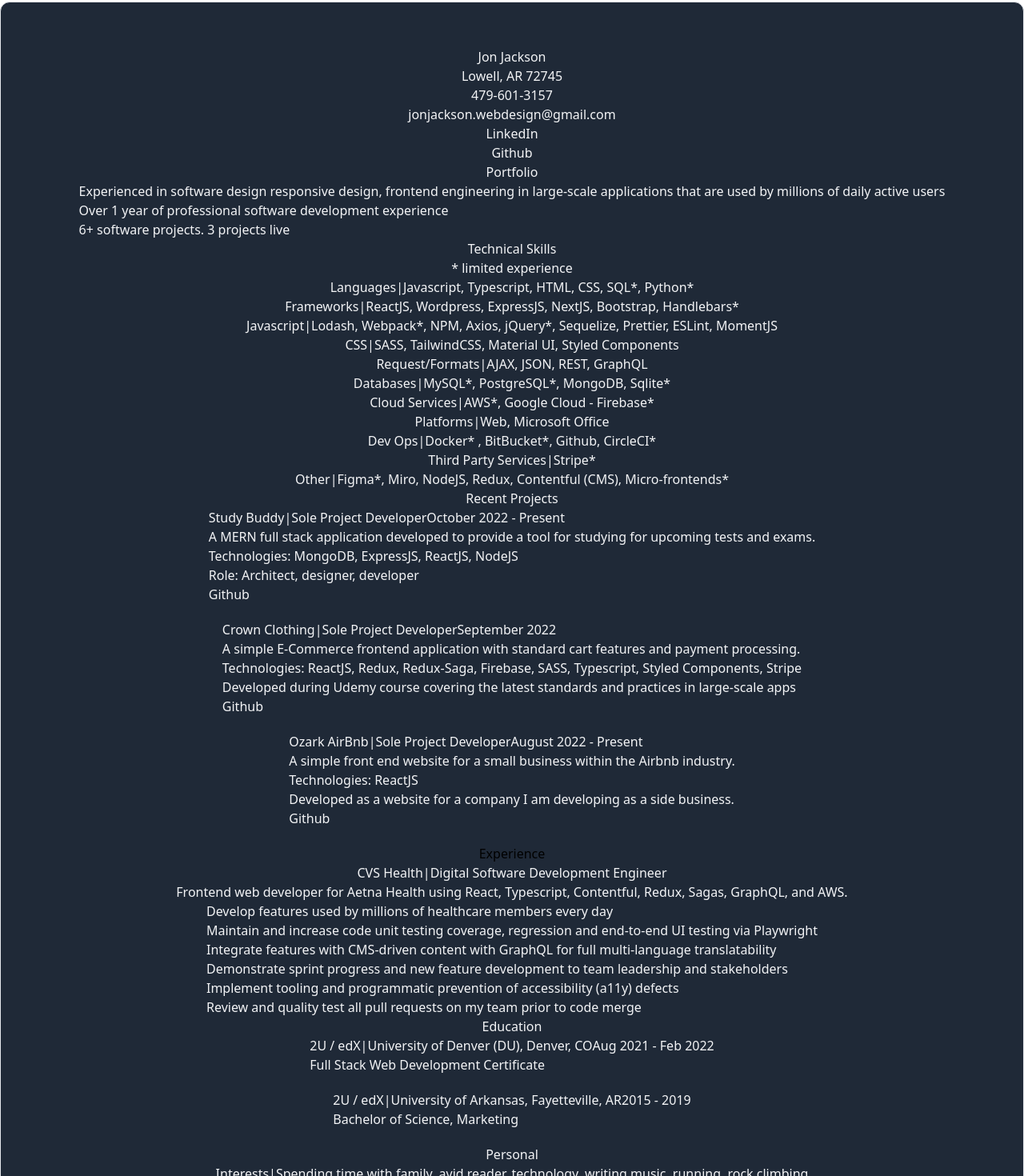
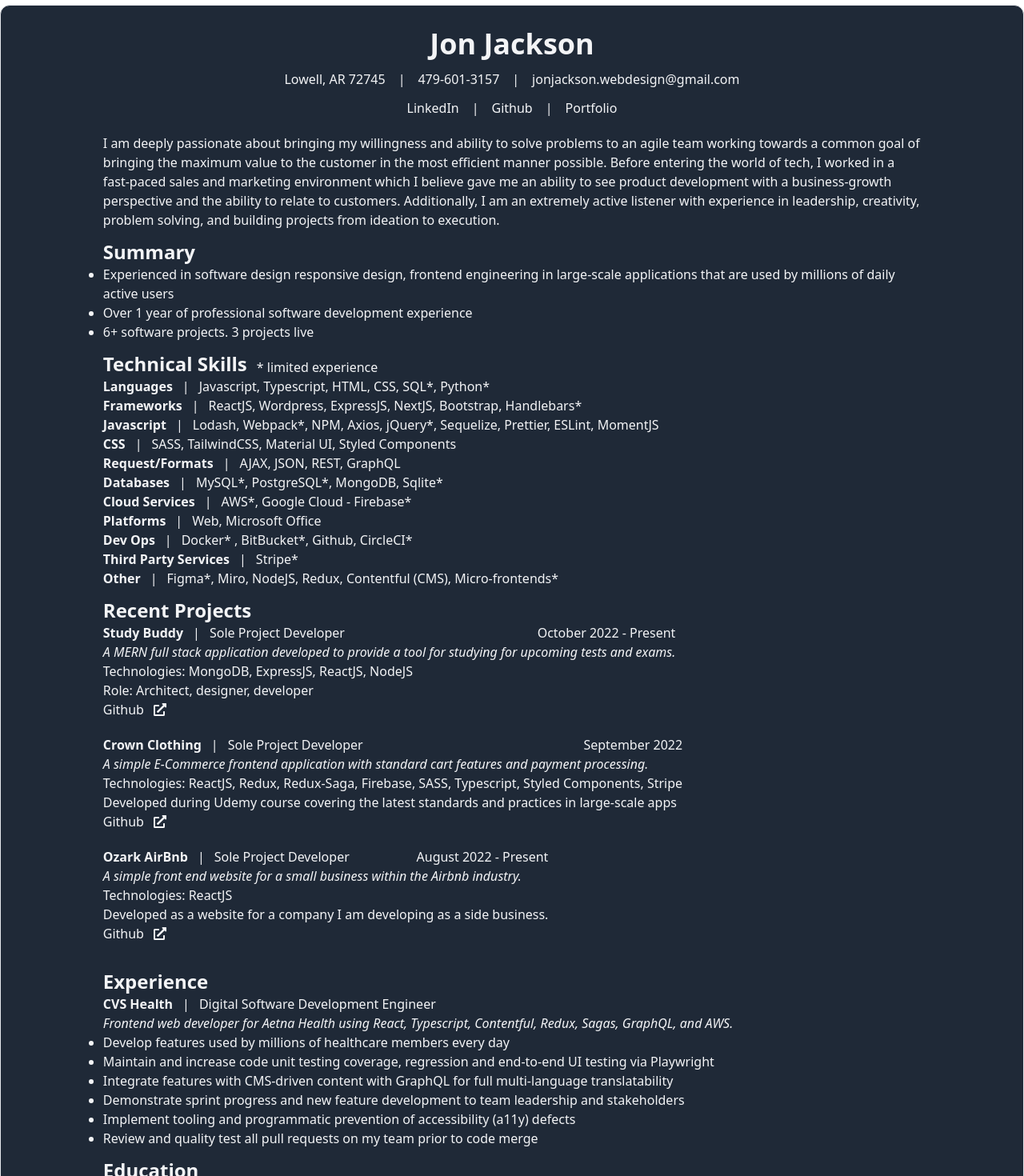
Before and after one commit to jonteal/jt-portfolio-2023, a React (Vite) app: page /resume in a window 1280 px wide. Shown: the part 235-1705 px from the top of the page at 80% size. Built offline with nearby package versions, Linux system fonts and the light colour scheme.

Commit message:
updated some styling. Still needs work

```diff
--- a/src/pages/Resume/Resume.jsx
+++ b/src/pages/Resume/Resume.jsx
@@ -1,41 +1,77 @@
 import ResumePdf from "../../assets/images/resume.pdf";
+import { FaExternalLinkAlt } from "react-icons/fa";
 
 import "./resume.css";
 
 const Resume = () => {
   return (
     <div className="resume-container">
-      <h1 className="text-black text-lg font-bold p-2">Resume</h1>
+      <h1 className="text-black text-2xl font-bold p-2">Resume</h1>
       <a
+        rel="noreferrer noopener"
+        target="_blank"
         className="transform transition duration-500 hover:text-gray-100 hover:scale-110 hover:bg-cyan-700 flex justify-center items-center mt-0 mb-5 py-5 text-gray-800 bg-gray-100 p-5 border rounded-xl w-60"
         href={ResumePdf}
       >
         Download
       </a>
 
-      <div className="border w-screen m-3 rounded-xl flex flex-col items-center bg-gray-800 p-14">
-        <h1 className="text-gray-100">Jon Jackson</h1>
+      <div className="resume-body-container border w-screen m-3 rounded-xl flex flex-col items-center bg-gray-800 pt-7">
+        <h1 className="text-gray-100 text-4xl font-bold mb-3">Jon Jackson</h1>
+
+        <div className="personal-info-container mb-3">
           <p className="text-gray-100">Lowell, AR 72745</p>
+          <span className="text-gray-100 ml-4 mr-4 vertical-bar">|</span>
+
           <p className="text-gray-100">479-601-3157</p>
+          <span className="text-gray-100 ml-4 mr-4 vertical-bar">|</span>
+
           <p className="text-gray-100">jonjackson.webdesign@gmail.com</p>
+        </div>
+
+        <div className="flex flex-row mb-5">
           <a
             className="text-gray-100"
             href="www.linkedin.com/in/jonathanjackson25"
           >
             LinkedIn
           </a>
+          <span className="text-gray-100 ml-4 mr-4">|</span>
           <a className="text-gray-100" href="https://github.com/jonteal">
             Github
           </a>
-        <a className="text-gray-100" href="https://jonjacksondev.netlify.app/">
+          <span className="text-gray-100 ml-4 mr-4">|</span>
+
+          <a
+            className="text-gray-100"
+            href="https://jonjacksondev.netlify.app/"
+          >
             Portfolio
           </a>
+        </div>
+
+        <div className="brand-statement-section mb-3">
+          <p className="text-gray-100">
+            I am deeply passionate about bringing my willingness and ability to
+            solve problems to an agile team working towards a common goal of
+            bringing the maximum value to the customer in the most efficient
+            manner possible. Before entering the world of tech, I worked in a
+            fast-paced sales and marketing environment which I believe gave me
+            an ability to see product development with a business-growth
+            perspective and the ability to relate to customers. Additionally, I
+            am an extremely active listener with experience in leadership,
+            creativity, problem solving, and building projects from ideation to
+            execution.
+          </p>
+        </div>
         {/* SUMMARY */}
-        <ul>
+        <div className="summary-section mb-3">
+          <h2 className="text-gray-100 text-2xl font-bold">Summary</h2>
+          <ul className="list-disc text-gray-100">
             <li className="text-gray-100">
               Experienced in software design responsive design, frontend
-            engineering in large-scale applications that are used by millions of
-            daily active users
+              engineering in large-scale applications that are used by millions
+              of daily active users
             </li>
             <li className="text-gray-100">
               Over 1 year of professional software development experience
@@ -44,87 +80,101 @@
               6+ software projects. 3 projects live
             </li>
           </ul>
+        </div>
         {/* TECHNICAL SKILLS */}
-        <h2 className="text-gray-100">Technical Skills</h2>
+        <div className="mb-3 technical-skills-section">
+          <div className="flex flex-row items-end">
+            <h2 className="text-gray-100 text-2xl font-bold mr-3">
+              Technical Skills
+            </h2>
             <p className="text-gray-100">* limited experience</p>
+          </div>
           <div className="flex flex-row">
-          <h3 className="text-gray-100">Languages</h3>
+            <h3 className="text-gray-100 mr-3 font-bold">Languages</h3>
             <span className="text-gray-100">|</span>
-          <p className="text-gray-100">
+            <p className="text-gray-100 ml-3">
               Javascript, Typescript, HTML, CSS, SQL*, Python*
             </p>
           </div>
           <div className="flex flex-row">
-          <h3 className="text-gray-100">Frameworks</h3>
+            <h3 className="text-gray-100 mr-3 font-bold">Frameworks</h3>
             <span className="text-gray-100">|</span>
-          <p className="text-gray-100">
+            <p className="text-gray-100 ml-3">
               ReactJS, Wordpress, ExpressJS, NextJS, Bootstrap, Handlebars*
             </p>
           </div>
           <div className="flex flex-row">
-          <h3 className="text-gray-100">Javascript</h3>
+            <h3 className="text-gray-100 mr-3 font-bold">Javascript</h3>
             <span className="text-gray-100">|</span>
-          <p className="text-gray-100">
-            Lodash, Webpack*, NPM, Axios, jQuery*, Sequelize, Prettier, ESLint,
-            MomentJS
+            <p className="text-gray-100 ml-3">
+              Lodash, Webpack*, NPM, Axios, jQuery*, Sequelize, Prettier,
+              ESLint, MomentJS
             </p>
           </div>
           <div className="flex flex-row">
-          <h3 className="text-gray-100">CSS</h3>
+            <h3 className="text-gray-100 mr-3 font-bold">CSS</h3>
             <span className="text-gray-100">|</span>
-          <p className="text-gray-100">
+            <p className="text-gray-100 ml-3">
               SASS, TailwindCSS, Material UI, Styled Components
             </p>
           </div>
           <div className="flex flex-row">
-          <h3 className="text-gray-100">Request/Formats</h3>
+            <h3 className="text-gray-100 mr-3 font-bold">Request/Formats</h3>
             <span className="text-gray-100">|</span>
-          <p className="text-gray-100">AJAX, JSON, REST, GraphQL</p>
+            <p className="text-gray-100 ml-3">AJAX, JSON, REST, GraphQL</p>
           </div>
           <div className="flex flex-row">
-          <h3 className="text-gray-100">Databases</h3>
+            <h3 className="text-gray-100 mr-3 font-bold">Databases</h3>
             <span className="text-gray-100">|</span>
-          <p className="text-gray-100">MySQL*, PostgreSQL*, MongoDB, Sqlite*</p>
+            <p className="text-gray-100 ml-3">
+              MySQL*, PostgreSQL*, MongoDB, Sqlite*
+            </p>
           </div>
           <div className="flex flex-row">
-          <h3 className="text-gray-100">Cloud Services</h3>
+            <h3 className="text-gray-100 mr-3 font-bold">Cloud Services</h3>
             <span className="text-gray-100">|</span>
-          <p className="text-gray-100">AWS*, Google Cloud - Firebase*</p>
+            <p className="text-gray-100 ml-3">AWS*, Google Cloud - Firebase*</p>
           </div>
           <div className="flex flex-row">
-          <h3 className="text-gray-100">Platforms</h3>
+            <h3 className="text-gray-100 mr-3 font-bold">Platforms</h3>
             <span className="text-gray-100">|</span>
-          <p className="text-gray-100">Web, Microsoft Office</p>
+            <p className="text-gray-100 ml-3">Web, Microsoft Office</p>
           </div>
           <div className="flex flex-row">
-          <h3 className="text-gray-100">Dev Ops</h3>
+            <h3 className="text-gray-100 mr-3 font-bold">Dev Ops</h3>
             <span className="text-gray-100">|</span>
-          <p className="text-gray-100">
+            <p className="text-gray-100 ml-3">
               Docker* , BitBucket*, Github, CircleCI*
             </p>
           </div>
           <div className="flex flex-row">
-          <h3 className="text-gray-100">Third Party Services</h3>
+            <h3 className="text-gray-100 mr-3 font-bold">
+              Third Party Services
+            </h3>
             <span className="text-gray-100">|</span>
-          <p className="text-gray-100">Stripe*</p>
+            <p className="text-gray-100 ml-3">Stripe*</p>
           </div>
           <div className="flex flex-row">
-          <h3 className="text-gray-100">Other</h3>
+            <h3 className="text-gray-100 mr-3 font-bold">Other</h3>
             <span className="text-gray-100">|</span>
-          <p className="text-gray-100">
+            <p className="text-gray-100 ml-3">
               Figma*, Miro, NodeJS, Redux, Contentful (CMS), Micro-frontends*
             </p>
           </div>
+        </div>
         {/* RECENT PROJECTS */}
-        <h2 className="text-gray-100">Recent Projects</h2>
+        <div className="recent-projects-section mb-3">
+          <h2 className="text-gray-100 text-2xl font-bold">Recent Projects</h2>
           <div className="recent-project-container mb-5">
+            <div className="flex flex-row project-title-container">
               <div className="flex flex-row">
-            <h3 className="text-gray-100">Study Buddy</h3>
+                <h3 className="text-gray-100 mr-3 font-bold">Study Buddy</h3>
                 <span className="text-gray-100">|</span>
-            <p className="text-gray-100">Sole Project Developer</p>
+                <p className="text-gray-100 ml-3">Sole Project Developer</p>
+              </div>
               <p className="text-gray-100">October 2022 - Present</p>
             </div>
-          <p className="text-gray-100">
+            <p className="text-gray-100 italic">
               A MERN full stack application developed to provide a tool for
               studying for upcoming tests and exams.
             </p>
@@ -132,48 +182,57 @@
               <span className="text-gray-100">Technologies:</span> MongoDB,
               ExpressJS, ReactJS, NodeJS
             </p>
-          <p className="text-gray-100">Role: Architect, designer, developer</p>
+            <p className="text-gray-100">
+              Role: Architect, designer, developer
+            </p>
             <a
-            className="text-gray-100"
+              className="text-gray-100 mr-3 flex flex-row items-center"
               href="https://github.com/jonteal/studybuddy"
             >
-            Github
+              <span className="mr-3">Github</span>
+              <FaExternalLinkAlt className="text-gray-100" />
             </a>
           </div>
           <div className="recent-project-container mb-5">
+            <div className="flex flex-row project-title-container">
               <div className="flex flex-row">
-            <h3 className="text-gray-100">Crown Clothing</h3>
+                <h3 className="text-gray-100 mr-3 font-bold">Crown Clothing</h3>
                 <span className="text-gray-100">|</span>
-            <p className="text-gray-100">Sole Project Developer</p>
+                <p className="text-gray-100 ml-3">Sole Project Developer</p>
+              </div>
               <p className="text-gray-100">September 2022</p>
             </div>
-          <p className="text-gray-100">
-            A simple E-Commerce frontend application with standard cart features
-            and payment processing.
+            <p className="text-gray-100 italic">
+              A simple E-Commerce frontend application with standard cart
+              features and payment processing.
             </p>
             <p className="text-gray-100">
-            <span className="text-gray-100">Technologies:</span> ReactJS, Redux,
-            Redux-Saga, Firebase, SASS, Typescript, Styled Components, Stripe
+              <span className="text-gray-100">Technologies:</span> ReactJS,
+              Redux, Redux-Saga, Firebase, SASS, Typescript, Styled Components,
+              Stripe
             </p>
             <p className="text-gray-100">
               Developed during Udemy course covering the latest standards and
               practices in large-scale apps
             </p>
             <a
-            className="text-gray-100"
+              className="text-gray-100 mr-3 flex flex-row items-center"
               href="https://github.com/jonteal/capstone-e-commerce"
             >
-            Github
+              <span className="mr-3">Github</span>
+              <FaExternalLinkAlt className="text-gray-100" />
             </a>
           </div>
           <div className="recent-project-container mb-5">
+            <div className="flex flex-row project-title-container">
               <div className="flex flex-row">
-            <h3 className="text-gray-100">Ozark AirBnb</h3>
+                <h3 className="text-gray-100 mr-3 font-bold">Ozark AirBnb</h3>
                 <span className="text-gray-100">|</span>
-            <p className="text-gray-100">Sole Project Developer</p>
+                <p className="text-gray-100 ml-3">Sole Project Developer</p>
+              </div>
               <p className="text-gray-100">August 2022 - Present</p>
             </div>
-          <p className="text-gray-100">
+            <p className="text-gray-100 italic">
               A simple front end website for a small business within the Airbnb
               industry.
             </p>
@@ -185,23 +244,29 @@
               business.
             </p>
             <a
-            className="text-gray-100"
+              className="text-gray-100 mr-3 flex flex-row items-center"
               href="https://github.com/jonteal/meshell-jackson-properties"
             >
-            Github
+              <span className="mr-3">Github</span>
+              <FaExternalLinkAlt className="text-gray-100" />
             </a>
           </div>
-        <h2>Experience</h2>
+        </div>
+        {/* EXPERIENCE SECTION */}
+        <div className="experience-section mb-3">
+          <h2 className="text-gray-100 text-2xl font-bold">Experience</h2>
           <div className="flex flex-row">
-          <h3 className="text-gray-100">CVS Health</h3>
+            <h3 className="text-gray-100 font-bold mr-3">CVS Health</h3>
             <span className="text-gray-100">|</span>
-          <p className="text-gray-100">Digital Software Development Engineer</p>
+            <p className="text-gray-100 ml-3">
+              Digital Software Development Engineer
+            </p>
           </div>
-        <p className="text-gray-100">
+          <p className="text-gray-100 italic">
             Frontend web developer for Aetna Health using React, Typescript,
             Contentful, Redux, Sagas, GraphQL, and AWS.
           </p>
-        <ul>
+          <ul className="list-disc">
             <li className="text-gray-100">
               Develop features used by millions of healthcare members every day
             </li>
@@ -226,47 +291,54 @@
               merge
             </li>
           </ul>
-        <h2 className="text-gray-100">Education</h2>
+        </div>
+
+        <div className="education-section">
+          <h2 className="text-gray-100 text-2xl font-bold">Education</h2>
           <div className="education-item mb-5">
+            <div className="education-item-container">
               <div className="flex flex-row">
-            <h3 className="text-gray-100">2U / edX</h3>
+                <h3 className="text-gray-100 font-bold mr-3">2U / edX</h3>
                 <span className="text-gray-100">|</span>
-            <p className="text-gray-100">
-              University of Denver (DU), Denver, CO
+                <p className="text-gray-100 ml-3">
+                  University of Denver, Denver, CO
                 </p>
+              </div>
               <p className="text-gray-100">Aug 2021 - Feb 2022</p>
             </div>
             <p className="text-gray-100">
               Full Stack Web Development Certificate
             </p>
           </div>
-        <div className="education-item mb-5">
-          <div className="flex flex-row">
-            <h3 className="text-gray-100">2U / edX</h3>
-            <span className="text-gray-100">|</span>
-            <p className="text-gray-100">
+          <div className="education-item mb-3">
+            <div className="education-item-container">
+              <p className="text-gray-100 font-bold mr-3">
                 University of Arkansas, Fayetteville, AR
               </p>
               <p className="text-gray-100">2015 - 2019</p>
             </div>
             <p className="text-gray-100">Bachelor of Science, Marketing</p>
           </div>
-        <h2 className="text-gray-100">Personal</h2>
+        </div>
+
+        <div className="personal-section">
+          <h2 className="text-gray-100 text-2xl font-bold">Personal</h2>
           <div className="flex flex-row">
-          <h3 className="text-gray-100">Interests</h3>
+            <h3 className="text-gray-100 font-bold mr-3">Interests</h3>
             <span className="text-gray-100">|</span>
-          <p className="text-gray-100">
+            <p className="text-gray-100 ml-3">
               Spending time with family, avid reader, technology, writing music,
               running, rock climbing
             </p>
           </div>
           <div className="flex flex-row">
-          <h3 className="text-gray-100">Goals</h3>
+            <h3 className="text-gray-100 font-bold mr-3">Goals</h3>
             <span className="text-gray-100">|</span>
-          <p className="text-gray-100">
+            <p className="text-gray-100 ml-3">
               Start a tech company, climb a 14,000 foot mountain, read a book a
               week, always be improving
             </p>
+          </div>
         </div>
       </div>
     </div>
--- a/src/pages/Resume/resume.css
+++ b/src/pages/Resume/resume.css
@@ -3,4 +3,57 @@
     flex-direction: column;
     align-items: center;
     justify-content: center;
+    width: 100%;
+    /* padding: 3.5rem;  */
 }
+
+.brand-statement-section,
+.summary-section,
+.technical-skills-section,
+.recent-projects-section,
+.experience-section,
+.education-section,
+.personal-section {
+    display: flex;
+    flex-direction: column;
+    align-items: flex-start;
+    width: 80%;
+}
+
+.personal-info-container {
+    display: flex;
+    flex-direction: row;
+}
+
+.project-title-container,
+.education-item-container {
+    display: flex;
+    flex-direction: row;
+    justify-content: space-between;
+}
+/*
+.education-item-container {
+    width: 750px;
+} */
+
+
+@media only screen and (max-width: 600px) {
+    .personal-info-container {
+      display: flex;
+      flex-direction: column;
+      align-items: center;
+    }
+    .vertical-bar {
+        visibility: hidden;
+    }
+    .resume-container {
+        padding-left: 0;
+    }
+    .resume-body-container {
+        padding-left: 0.5rem;
+        padding-right: 0.5rem;
+        /* width: 100%;
+        margin-left: auto;
+        margin-right: auto; */
+    }
+  }
```
Also changed, not shown: 1 other file (tests, documents, lock files or other folders). Lines whose indentation alone changed are shown as unchanged.
